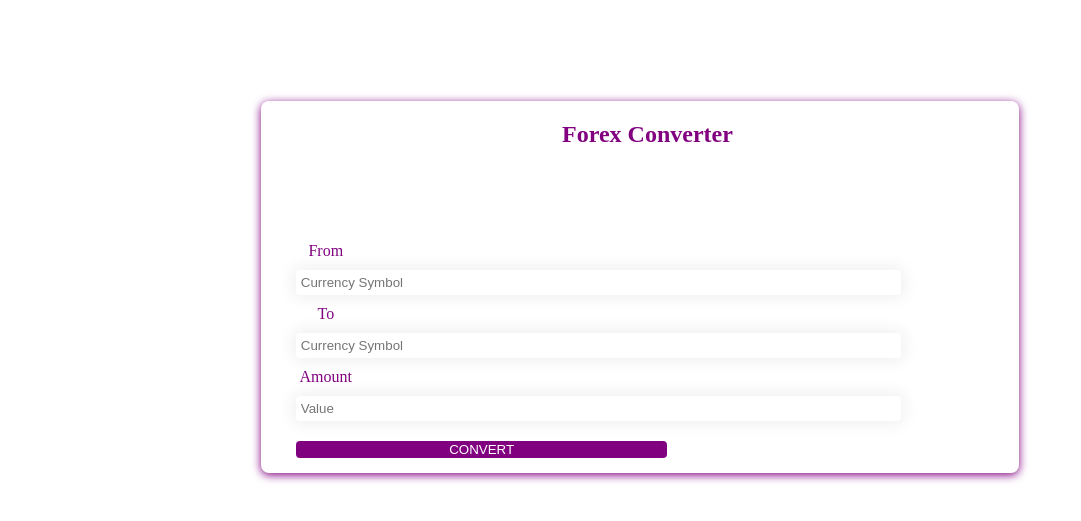
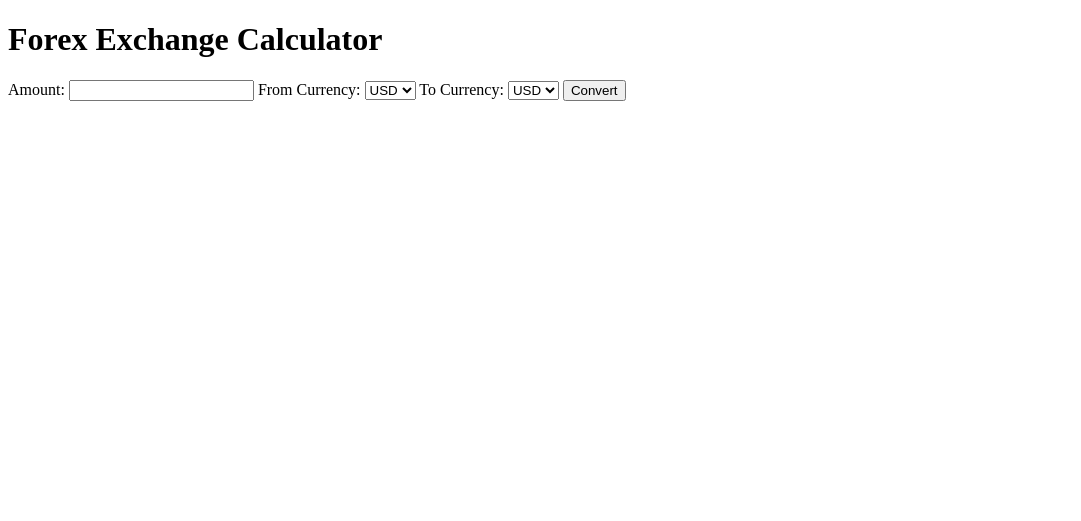
Before and after one commit to fmallari/forex_converter, a Flask app: page / in a window 1280 px wide. Shown: the top 521 px of the page, without its empty margins (0-1081 px from the left). Run offline with Flask 3, Linux system fonts and the light colour scheme; a database or web service that is not in the repository returns one stand-in record (values such as "Sample title"); data that the repository does not hold is empty.

Commit message:
initial commit

```diff
--- a/app.py
+++ b/app.py
@@ -1,33 +1,45 @@
-from flask import Flask, request, render_template
-from flask_debugtoolbar import DebugToolbarExtension
-
+from flask import Flask, render_template, request
 import requests
 
 app = Flask(__name__)
-app.config['SECRET_KEY'] = "S3CRET"
 
-debug = DebugToolbarExtension(app)
 
-url = 'https://api.exchangerate.host/latest'
-response = requests.get(url)
-data = response.json()
+# Function to fetch exchange rate data from the API
+def fetch_exchange_rates():
+    url = "https://api.exchangerate.host/latest"
+    response = requests.get(url)
+    data = response.json()
+    return data
 
-print(data)
 
-@app.route("/")
-def homepage_form():
-    """display converter form"""
+# Home route
+@app.route('/', methods=['GET', 'POST'])
+def home():
+    if request.method == 'POST':
+        # Fetch exchange rate data
+        exchange_data = fetch_exchange_rates()
+        base_currency = exchange_data['base']
+        date = exchange_data['date']
+        rates = exchange_data['rates']
 
-    return render_template("form.html")
+        # Get form data
+        amount = float(request.form['amount'])
+        from_currency = request.form['from_currency']
+        to_currency = request.form['to_currency']
 
-@app.route("/result", methods=["POST"])
-def convert_currency():
-    """Convert currency after selecting Convert button"""
-    currency1 = request.args("from")
-    print(currency1);
-    currency2 = request.args("to")
-    print(currency2);
-    amount = request.args.get("amount")
-    print(amount)
+        # Convert currencies
+        converted_amount = amount * rates[to_currency] / rates[from_currency]
 
-    return render_template("form.html")
+        return render_template('result.html', base_currency=base_currency, date=date, rates=rates,
+                               converted_amount=converted_amount, from_currency=from_currency,
+                               to_currency=to_currency, amount=amount)
+
+    # Fetch exchange rate data
+    exchange_data = fetch_exchange_rates()
+    rates = exchange_data['rates']
+
+    return render_template('form.html', rates=rates)
+
+
+if __name__ == '__main__':
+    app.run(debug=True)
--- a/templates/form.html
+++ b/templates/form.html
@@ -1,35 +1,31 @@
 <!DOCTYPE html>
-<html lang="en">
+<html>
 <head>
+    <title>Forex Exchange Calculator</title>
+</head>
+<body>
+<h1>Forex Exchange Calculator</h1>
 
-    <title>Forex Converter</title>
-    <link rel="stylesheet" href="/static/style.css">
-</head>
+<form method="POST" action="/">
+    <label for="amount">Amount:</label>
+    <input type="number" id="amount" name="amount" required step="0.01">
 
-<body>
-    <div class="formContainer">
-    <h2 class="formHeader"> Forex Converter </h2>
-    <div class="formContentContainer">
-        <form id="currency_converter" method="POST">
-        <div>
-            <label for="field1">From</label>
-            <input type="text" name="fromCurrency" class="formInput" id="to" placeholder="Currency Symbol">
-        </div>
-        <div>
-            <label for="field2">To</label>
-            <input type="text" name="toCurrency" class="formInput" id="from" placeholder="Currency Symbol">
-        </div>
-        <div>
-            <label for="field3">Amount</label>
-            <input type="text" name="Value" class="formInput" id="value" placeholder="Value">
-        </div>
-        <div>
-            <input type="submit" class="submitButton" name="submitButton" value="Convert">
-        </div>
+    <label for="from_currency">From Currency:</label>
+    <select id="from_currency" name="from_currency" required>
+        {% for currency, rate in rates.items() %}
+        <option value="{{ currency }}">{{ currency }}</option>
+        {% endfor %}
+    </select>
 
+    <label for="to_currency">To Currency:</label>
+    <select id="to_currency" name="to_currency" required>
+        {% for currency, rate in rates.items() %}
+        <option value="{{ currency }}">{{ currency }}</option>
+        {% endfor %}
+    </select>
+
+
+    <input type="submit" value="Convert">
 </form>
-</div>
-</div>
-</div>
 </body>
 </html>
```
Also changed, not shown: templates/result.html (added, +16 -0 lines).
